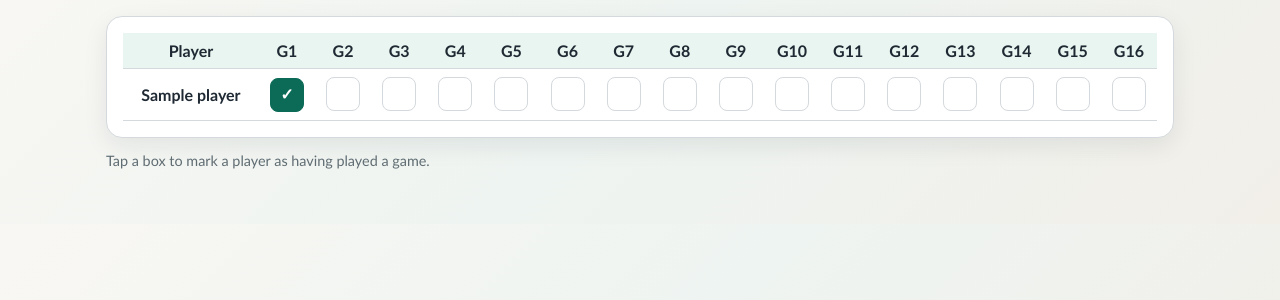
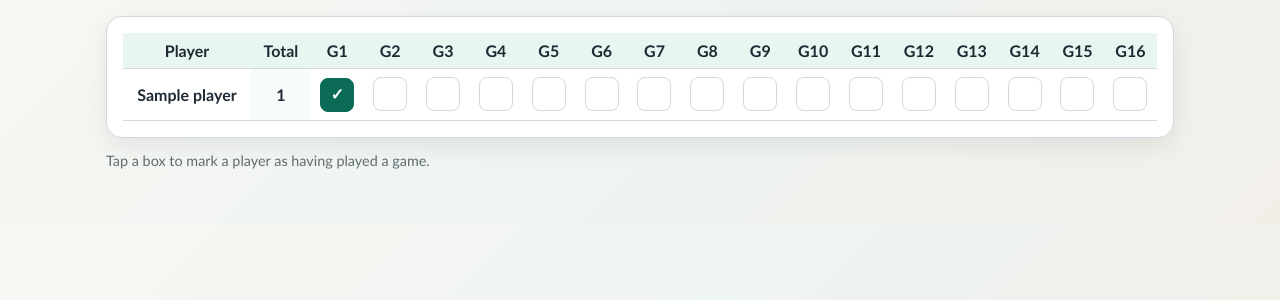
Before and after one commit to srtripathy/cbp, a Flask app: page /week/1 in a window 1280 px wide. Shown: the part 81-381 px from the top of the page. Run offline with Flask 3, Linux system fonts and the light colour scheme; the visitor is signed in with stand-in values (Sample User, id 1); tables that the repository leaves empty hold one stand-in row (values such as "Sample post"); some libraries are stand-ins or nearby versions.

Commit message:
Show and live-update per-player game totals

```diff
--- a/app.py
+++ b/app.py
@@ -245,6 +245,10 @@ def week_view(week_id: int):
         ).fetchall()
 
     played_map = {(r[0], r[1]): r[2] for r in rows}
+    player_totals: Dict[int, int] = {int(p["id"]): 0 for p in players}
+    for player_id, _game_no, played in rows:
+        if played:
+            player_totals[int(player_id)] += 1
     weeks = get_weeks()
 
     return render_template(
@@ -255,6 +259,7 @@ def week_view(week_id: int):
         players=players,
         games=range(1, GAMES_PER_WEEK + 1),
         played_map=played_map,
+        player_totals=player_totals,
     )
 
 
--- a/static/styles.css
+++ b/static/styles.css
@@ -102,6 +102,12 @@ body {
   white-space: nowrap;
 }
 
+.player-total {
+  font-weight: 700;
+  background: #f7fbf9;
+  min-width: 52px;
+}
+
 .toggle {
   width: 34px;
   height: 34px;
--- a/templates/week.html
+++ b/templates/week.html
@@ -38,6 +38,7 @@
             <thead>
               <tr>
                 <th>Player</th>
+                <th>Total</th>
                 {% for game in games %}
                   <th>G{{ game }}</th>
                 {% endfor %}
@@ -47,6 +48,9 @@
               {% for player in players %}
                 <tr>
                   <td class="player-name">{{ player['name'] }}</td>
+                  <td class="player-total" id="total-{{ player['id'] }}">
+                    {{ player_totals.get(player['id'], 0) }}
+                  </td>
                   {% for game in games %}
                     {% set played = played_map.get((player['id'], game), 0) %}
                     <td>
@@ -80,6 +84,7 @@
           const weekId = btn.dataset.week;
           const playerId = btn.dataset.player;
           const gameNo = btn.dataset.game;
+          const totalCell = document.getElementById(`total-${playerId}`);
 
           const res = await fetch("{{ url_for('toggle') }}", {
             method: "POST",
@@ -98,10 +103,18 @@
               btn.classList.remove("off");
               btn.classList.add("on");
               btn.textContent = "✓";
+              if (totalCell) {
+                const next = Number(totalCell.textContent || "0") + 1;
+                totalCell.textContent = String(next);
+              }
             } else {
               btn.classList.remove("on");
               btn.classList.add("off");
               btn.textContent = "";
+              if (totalCell) {
+                const next = Math.max(0, Number(totalCell.textContent || "0") - 1);
+                totalCell.textContent = String(next);
+              }
             }
           }
         });
```
